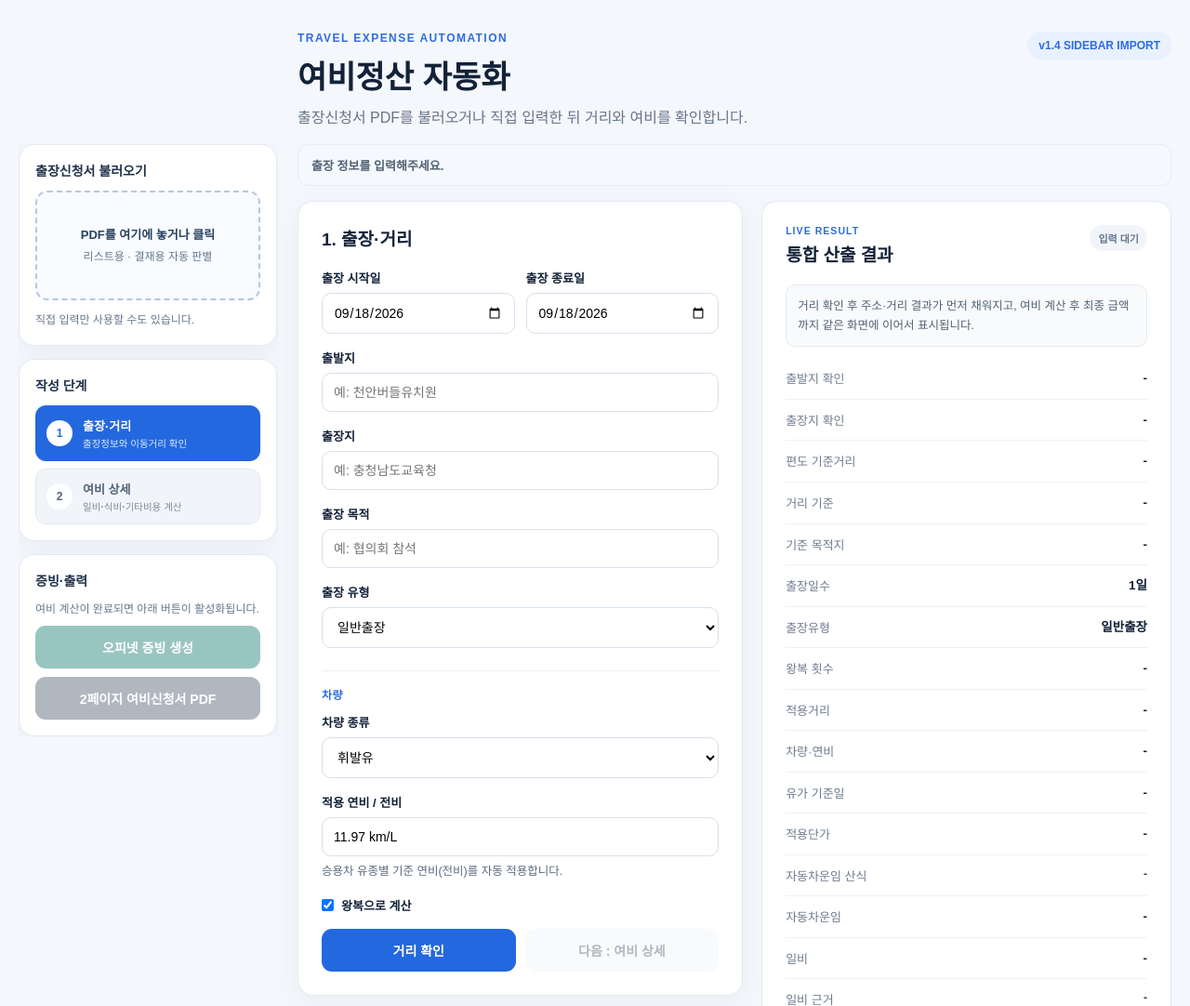
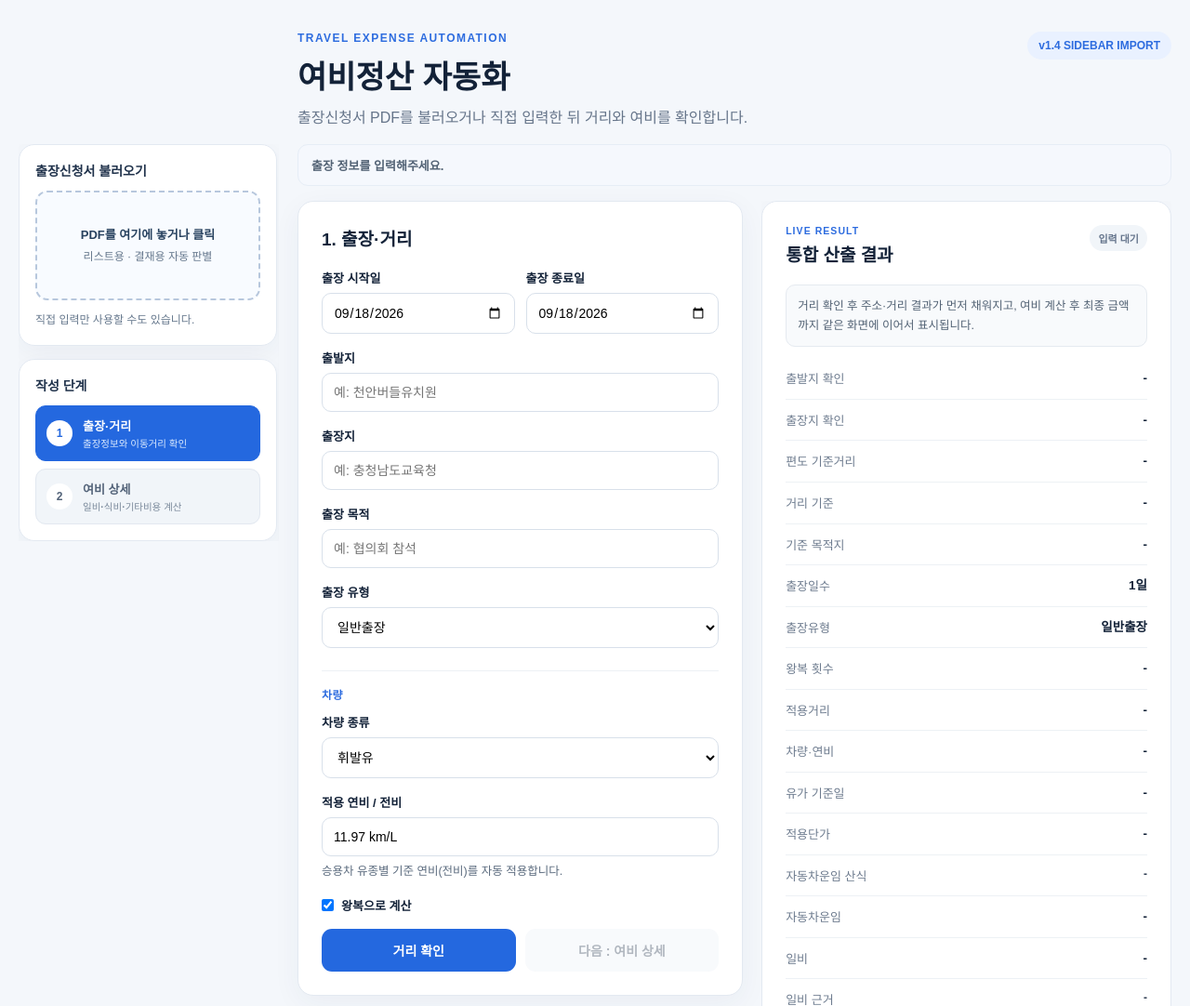
Before and after one commit to kirakein-gif/travel-expense-web, a FastAPI app: page / in a window 1280 px wide. Shown: the top 1082 px of the page at 93% size. Run offline with FastAPI, Linux system fonts and the light colour scheme.

Commit message:
Reveal output actions only after calculation

```diff
--- a/app/templates/index.html
+++ b/app/templates/index.html
@@ -49,7 +49,7 @@
         <button class="side-step" data-tab="2"><span>2</span><div><b>여비 상세</b><small>일비·식비·기타비용 계산</small></div><em id="tab2check"></em></button>
       </section>
 
-      <section id="outputActions" class="side-card output-card">
+      <section id="outputActions" class="side-card output-card hidden">
         <div class="side-title">증빙·출력</div>
         <div class="side-note">여비 계산이 완료되면 아래 버튼이 활성화됩니다.</div>
         <button id="evidenceButton" type="button" disabled class="teal">오피넷 증빙 생성</button>
```
